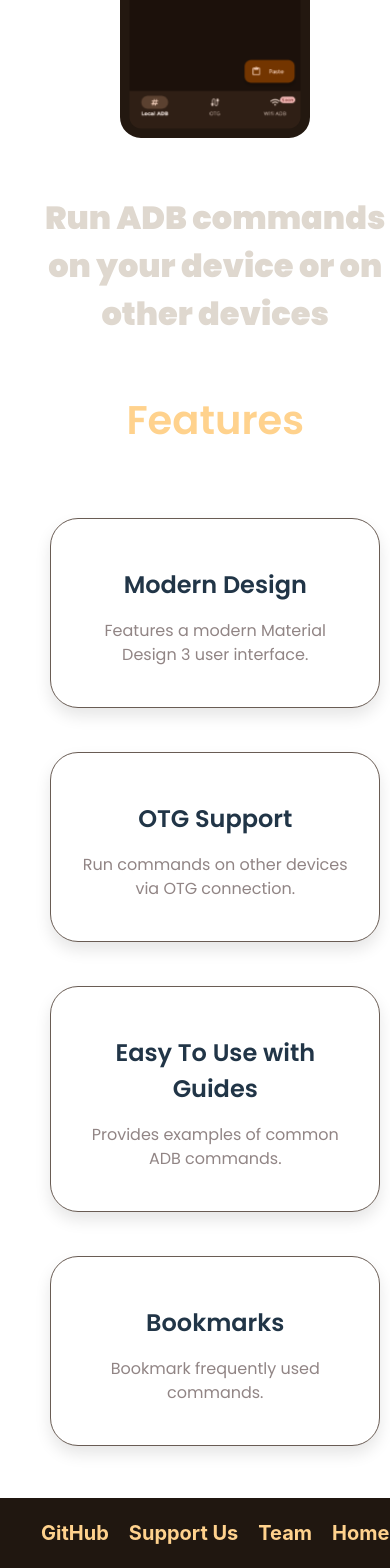
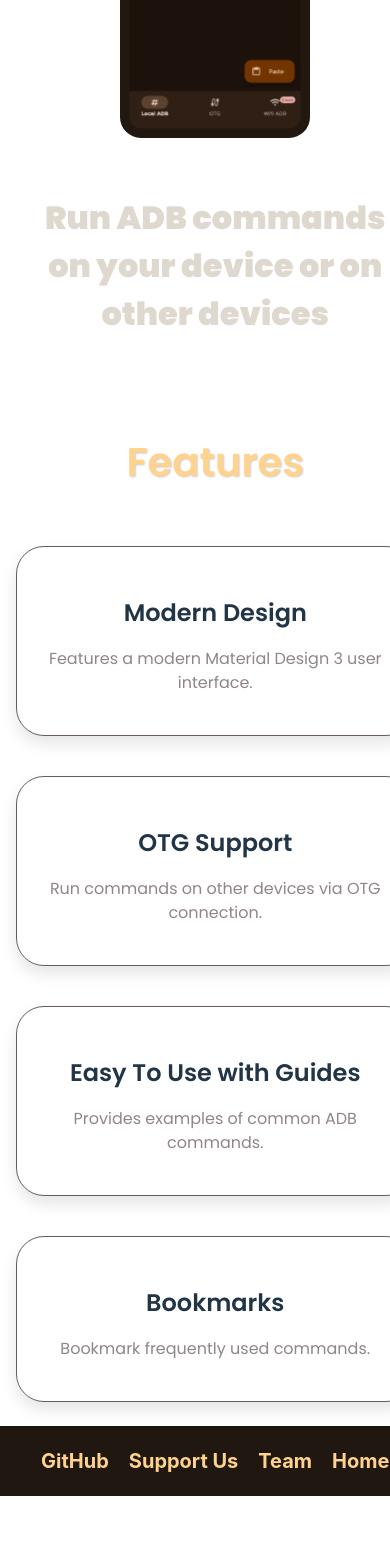
Before and after one commit to KrishnaSSH/aShellYou-Website, a React (Vite) app: page / in a window 390 px wide. Shown: the part 422-1990 px from the top of the page. After the commit the page ends 1918 px from the top, so only its background shows below. Built offline with nearby package versions, Linux system fonts and the light colour scheme.

Commit message:
improves

```diff
--- a/src/components/Features.tsx
+++ b/src/components/Features.tsx
@@ -22,7 +22,7 @@
 
 const Features: React.FC = () => {
   return (
-    <section id="features" className="features-container"> {/* Added id attribute */}
+    <section id="features" className="features-container">
       <h2 className="features-heading">Features</h2>
       {features.map((feature, index) => (
         <div className="feature-item" key={index}>
--- a/src/components/Footer.tsx
+++ b/src/components/Footer.tsx
@@ -1,5 +1,5 @@
 import React from 'react';
-import './css/Footer.css'; // Import the custom CSS
+import './css/Footer.css';
 
 const Footer: React.FC = () => {
   return (
--- a/src/components/Navbar.tsx
+++ b/src/components/Navbar.tsx
@@ -13,7 +13,7 @@
       <div className="logo">aShell You</div>
       <ul className="nav-links">
         <li><a href="#home" onClick={toggleNavbar}>Home</a></li>
-        <li><a href="#features" onClick={toggleNavbar}>Features</a></li> {/* Changed to lowercase "features" */}
+        <li><a href="#features" onClick={toggleNavbar}>Features</a></li>
         <li><a href="https://github.com/DP-Hridayan/aShellYou/graphs/contributors" onClick={toggleNavbar}>Team</a></li>
         <li><a href="https://github.com/dp-hridayan/ashellyou/" onClick={toggleNavbar}>Github</a></li>
       </ul>
--- a/src/components/css/Features.css
+++ b/src/components/css/Features.css
@@ -2,14 +2,17 @@
 
 .features-container {
   display: flex;
-    flex-direction: column;
-    align-items: center;
+  flex-direction: row;
+  flex-wrap: wrap;
+  align-items: flex-start;
   gap: 1.5rem;
   font-family: 'Poppins', sans-serif;
   padding: 2rem;
-    max-width: 800px;
+  max-width: 1200px;
   margin: 0 auto;
-    box-sizing: border-box; /* Prevent overflow */
+  box-sizing: border-box;
+  justify-content: center;
+  overflow: hidden;
 }
 
 .features-heading {
@@ -17,7 +20,12 @@
   font-weight: 600;
   color: #ffd28d;
   text-align: center;
-    margin: 0 0 1.5rem 0;
+  padding-top: 80px;
+  margin: 0 auto 1.5rem auto;
+  width: 90%;
+  max-width: 1200px;
+  line-height: 1.2;
+  text-shadow: 1px 1px 2px rgba(0, 0, 0, 0.2);
 }
 
 .feature-item {
@@ -25,9 +33,11 @@
   padding: 1rem;
   border-radius: 28px;
   box-shadow: 0 8px 16px rgba(0, 0, 0, 0.1);
-    width: 100%;
-    max-width: 1200px;
+  width: calc(33% - 1.5rem);
+  max-width: 100%;
   box-sizing: border-box;
+  margin-bottom: 1.5rem;
+  text-align: center;
 }
 
 .feature-title {
@@ -45,35 +55,43 @@
 
 @media (max-width: 1200px) {
   .features-heading {
-        font-size: 4rem; /* Adjusted size for better scaling */
+    font-size: 4rem;
   }
 }
 
 @media (max-width: 992px) {
   .features-heading {
-        font-size: 3.5rem; /* Adjusted size for medium screens */
+    font-size: 3.5rem;
   }
 
   .feature-title {
-        font-size: 1.8rem; /* Slightly smaller for better readability */
+    font-size: 1.8rem;
   }
 
   .feature-description {
-        font-size: 1.1rem; /* Adjusted size */
+    font-size: 1.1rem;
   }
 }
 
 @media (max-width: 768px) {
+  .features-container {
+    flex-direction: column;
+    align-items: center;
+    padding: 1rem;
+  }
+
   .features-heading {
-        font-size: 3rem; /* Adjusted to maintain balance */
-        padding: 20px; /* Adjusted padding */
+    font-size: 3rem;
+    padding: 0;
+    line-height: 1.3;
+    width: 90%;
   }
 
   .feature-item {
-        padding: 2rem; /* Reduced padding for smaller screens */
+    padding: 2rem;
     width: 100%;
-        max-width: 90%;
-        margin-bottom: 20px; /* Reduced margin-bottom */
+    max-width: 100%;
+    margin: 0.5rem 0;
   }
 
   .feature-title {
@@ -81,28 +99,30 @@
   }
 
   .feature-description {
-        font-size: 1.2rem; /* Slight increase for readability */
+    font-size: 1.2rem;
   }
 }
 
 @media (max-width: 576px) {
   .features-heading {
-        font-size: 2.5rem; /* Further reduced for very small screens */
-        padding: 20px; /* Reduced padding */
+    font-size: 2.5rem;
+    width: 90%;
+    line-height: 1.4;
+    padding-top: 80px;
   }
 
   .feature-item {
-        padding: 1.5rem; /* Further reduced padding */
+    padding: 1.5rem;
     width: 100%;
-        max-width: 90%;
-        margin-bottom: 20px; /* Further reduced margin-bottom */
+    max-width: 100%;
+    margin: 0.5rem 0;
   }
 
   .feature-title {
-        font-size: 1.5rem; /* Adjusted for very small screens */
+    font-size: 1.5rem;
   }
 
   .feature-description {
-        font-size: 1rem; /* Adjusted for very small screens */
+    font-size: 1rem;
   }
 }
--- a/src/components/css/Footer.css
+++ b/src/components/css/Footer.css
@@ -1,36 +1,37 @@
 .footer {
-  background-color: #201710; /* Navbar background color */
-  color: #ffd28d; /* Text color */
-  padding: 40px 20px; /* Increase padding for a bigger bar */
+  background-color: #201710;
+  color: #ffd28d;
+  padding: 40px 20px;
   text-align: center;
-  position: relative; /* To ensure it's positioned correctly */
+  position: relative;
+  width: 100%;
+  box-sizing: border-box;
 }
 
 .footer-content {
   display: flex;
-  flex-wrap: wrap; /* Allows wrapping of links if needed */
+  flex-wrap: wrap;
   justify-content: center;
-  gap: 20px; /* Increase gap between links */
+  gap: 20px;
 }
 
 .footer-link {
-  color: #ffd28d; /* Link color */
+  color: #ffd28d;
   text-decoration: none;
   font-weight: bold;
-  font-size: 16px; /* Adjust font size as needed */
+  font-size: 16px;
 }
 
 .footer-link:hover {
   text-decoration: underline;
 }
 
-/* Responsive adjustments */
 @media (max-width: 768px) {
   .footer {
-      padding: 20px 0px; /* Adjust padding on smaller screens */
+    padding: 20px 0;
   }
 
   .footer-link {
-      font-size: 20px; /* Adjust font size on smaller screens */
+    font-size: 20px;
   }
 }
--- a/src/components/css/Home.css
+++ b/src/components/css/Home.css
@@ -1,57 +1,50 @@
 @import url('https://fonts.googleapis.com/css2?family=Poppins:ital,wght@0,100;0,200;0,300;0,400;0,500;0,600;0,700;0,800;0,900;1,100;1,200;1,300;1,400;1,500;1,600;1,700;1,800;1,900&display=swap');
 
-/* Navbar should have a lower z-index if needed */
 .navbar {
-  position: fixed; /* Ensure navbar stays at the top */
-  width: 100%; /* Full width */
-  z-index: 2000; /* Lower z-index to stay behind content */
+  position: fixed;
+  width: 100%;
+  z-index: 2000;
 }
 
-/* Ensure container doesn't get overlapped by navbar */
 .container {
   display: flex;
   align-items: center;
-  justify-content: space-between; /* Ensures text is pushed to the far right */
-  flex-direction: row; /* Default direction */
-  padding: 20px 20px 20px 20px; /* Add padding to avoid content touching edges */
-  margin-top: 60px; /* Adjust margin-top to ensure content is below the navbar */
+  justify-content: space-between;
+  flex-direction: row;
+  padding: 20px;
+  margin-top: 60px;
 }
 
 .mockup {
-  flex: 0 0 auto; /* Prevents image from shrinking */
-  max-width: 200px; /* Adjust size as needed */
-  margin: 120px; /* Reset margin */
+  flex: 0 0 auto;
+  max-width: 200px;
+  margin: 120px;
+  width: auto;
+  height: 500px;
 }
 
 .text {
   font-family: 'Poppins', sans-serif;
-  color: #dfd8cf; /* Ensure text color is appropriate */
-  text-align: right; /* Aligns text to the right within its container */
-  font-size: 2.8rem; /* Adjust size if needed */
-  margin-right: 180px; /* Adjust margin as needed */
-  margin-left: 180px; /* Adjust margin as needed */
+  color: #dfd8cf;
+  text-align: right;
+  font-size: 2.8rem;
+  margin-right: 180px;
+  margin-left: 180px;
   font-weight: 700;
 }
 
-/* General mockup styling */
-.mockup {
-  width: auto; /* Keeps the width flexible */
-  height: 500px; /* Adjusts the height to make the image longer */
-}
-
-/* Media query for screens smaller than 768px */
 @media (max-width: 768px) {
   .container {
-    flex-direction: column; /* Stacks image on top of text */
-    align-items: center; /* Centers items horizontally */
-    justify-content: center; /* Centers items vertically */
-    text-align: center; /* Centers text */
-    padding: 20px; /* Adds padding to the container */
+    flex-direction: column;
+    align-items: center;
+    justify-content: center;
+    text-align: center;
+    padding: 20px;
   }
 
   .mockup {
-    margin-top: 80px; /* Reset margin for better spacing control */
-    height: 400px; /* Adjust the height for smaller screens */
+    margin-top: 80px;
+    height: 400px;
     margin-bottom: 0;
   }
 
@@ -60,29 +53,27 @@
     margin-left: 100px;
     margin-right: 100px;
     font-weight: 800;
-    font-size: 2rem;; /* Adjust font size for smaller screens */
-    text-align: center; /* Center text */
+    font-size: 2rem;
+    text-align: center;
   }
 }
 
-
 @media (max-width: 480px) {
   .container {
-    padding: 0px;
+    padding: 0;
   }
 
   .mockup {
-    height: 400px; /* Further reduces the height for very small screens */
-    margin-top: 100px; /* Reset margin */
-
+    height: 400px;
+    margin-top: 100px;
   }
 
   .text {
     font-weight: 900;
-    font-size: 2rem; /* Adjust font size for very small screens */
-    margin-top: 50px 0; /* Further reduced margin */
+    font-size: 2rem;
+    margin-top: 50px 0;
     margin-left: 30px;
-    margin-right: 30px; /* Further reduced margin */
-    text-align: center; /* Center text */
+    margin-right: 30px;
+    text-align: center;
   }
 }
--- a/src/components/css/Navbar.css
+++ b/src/components/css/Navbar.css
@@ -9,7 +9,7 @@
 }
 
 .navbar {
-    background-color: rgb(35, 24, 16); /* Semi-transparent dark background */
+  background-color: rgb(35, 24, 16);
   color: #ffd28d;
   display: flex;
   justify-content: space-between;
@@ -21,8 +21,8 @@
   height: 90px;
   z-index: 1000;
   box-sizing: border-box;
-    transition: padding 0.3s ease, height 0.3s ease; /* Added height transition */
-    backdrop-filter: blur(20px); /* Blur effect */
+  transition: padding 0.3s ease, height 0.3s ease;
+  backdrop-filter: blur(20px);
 }
 
 .nav-links {
@@ -58,7 +58,6 @@
   transition: all 0.3s ease;
 }
 
-/* Media Query for Tablet and Mobile Devices */
 @media (max-width: 1024px) {
   .logo {
     font-size: 2.5rem;
@@ -73,37 +72,32 @@
   }
 }
 
-/* Media Query for Mobile Devices */
 @media (max-width: 768px) {
-
-
-
-
   .logo {
     font-size: 2.5rem;
   }
 
   .navbar {
     padding: 0.2rem;
-        height: 90px; /* Ensures consistent height */
-        backdrop-filter: blur(20px); /* Blur effect */
+    height: 90px;
+    backdrop-filter: blur(20px);
     background-color: #372c148e;
   }
 
   .nav-links {
-        position: fixed; /* Changed to fixed to cover the entire viewport */
+    position: fixed;
     right: 0;
     top: 0;
-        height: 100vh; /* Full viewport height */
-        width: 80vw; /* Full viewport width */
-        background-color: rgb(50, 34, 22); /* Semi-transparent dark background */
+    height: 100vh;
+    width: 80vw;
+    background-color: rgb(50, 34, 22);
     backdrop-filter: blur(10px);
     flex-direction: column;
     align-items: center;
     transform: translateX(100%);
     transition: transform 0.5s ease-in-out;
     padding-top: 60px;
-        z-index: 1000; /* Ensure it is above other elements */
+    z-index: 1000;
   }
 
   .nav-links li {
--- a/src/components/css/cursor.css
+++ b/src/components/css/cursor.css
@@ -1,24 +1,17 @@
-/* VirtualCursor.css */
 .virtual-cursor {
   position: fixed;
   top: 0;
   left: 0;
   width: 20px;
   height: 20px;
-  background-color: #dfc085; /* Adjust your color here */
+  background-color: #dfc085;
   border-radius: 50%;
   pointer-events: none;
-  transition: transform 0.2s ease-out, width 0.3s ease, height 0.3s ease, opacity 0.3s ease; /* Smooth scaling and opacity change */
+  transition: transform 0.3s ease-out, width 0.3s ease-out, height 0.3s ease-out, opacity 0.3s ease-out;
   z-index: 10000;
-  opacity: 0.8; /* Default transparency */
+  opacity: 0.8;
 }
 
-
-.virtual-cursor :hover{
-  opacity: 0.5;
-}
-
-/* Hide the cursor on mobile devices */
 @media (max-width: 768px) {
   .virtual-cursor {
     display: none;
```
Lines whose indentation alone changed are shown as unchanged.
